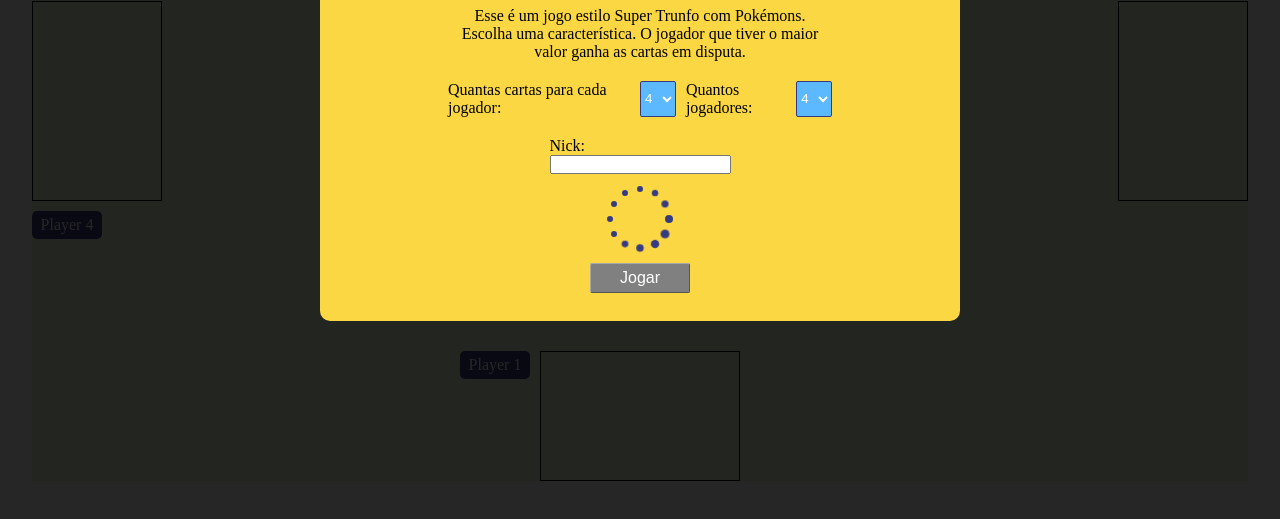
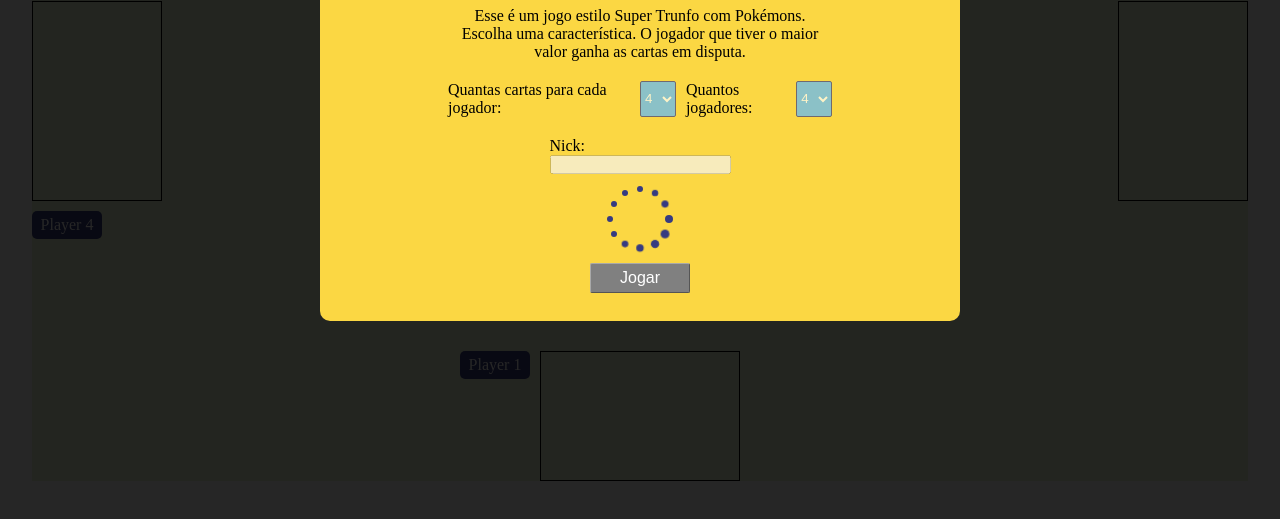
Before and after one commit to JoelMJunior/super-trunfo, a website with bundled scripts: page index.html in a window 1280 px wide. Both pictures are taken after a click on the button "Escolher". Shown: the part 279-798 px from the top of the page. Built offline with nearby package versions, Linux system fonts and the light colour scheme; no server answers.

Commit message:
fix: disable form after click on 'escolher'

```diff
--- a/css/loading.css
+++ b/css/loading.css
@@ -40,9 +40,16 @@
 
 .form {
     display: flex;
+    flex-direction: column;
+    align-items: center;
     width: 60%;
     margin-top: 20px;
 }
+
+.form-numbs {
+    display: flex;
+}
+
 select {
     width: 40px;
     background-color: var(--blue-light-color);
--- a/css/responsiveness.css
+++ b/css/responsiveness.css
@@ -9,7 +9,7 @@
         height: 40px;
         font-size: 1.2em;
     }
-    .form {
+    .form-numbs {
         flex-direction: column;
     }
     select {
--- a/index.html
+++ b/index.html
@@ -21,6 +21,7 @@
                 Escolha uma característica. O jogador que tiver o maior valor ganha as cartas em disputa.
             </p>
             <div class="form">
+                <div class="form-numbs">
                     <label for="numb-cards">Quantas cartas para cada jogador:</label>
                     <select name="numb-cards" id="numb-cards">
                         <option value=4>4</option>
@@ -41,6 +42,7 @@
                 <div class="nick-div">
                     <label for="nick">Nick:</label><br>
                     <input type="text" id="nick" name="nick" maxlength="8" value="">
+                </div>
             </div>
             <div id="loading-icon">
                 <div class="lds-default"><div></div><div></div><div></div><div></div><div></div>
--- a/scripts/script.js
+++ b/scripts/script.js
@@ -33,12 +33,22 @@ let idGameOverPl = [];
 
 
 btnLoadChoose.addEventListener('click', () => {
-    numbCardInit = Number(document.querySelector('#numb-cards').value);
-    numbPlayers = Number(document.querySelector('#numb-players').value);
+    const elemNumbCards = document.querySelector('#numb-cards');
+    const elemNumbPl = document.querySelector('#numb-players');
+    numbCardInit = Number(elemNumbCards.value);
+    numbPlayers = Number(elemNumbPl.value);
     numbTotalCards = numbCardInit * numbPlayers;
+    elemNumbCards.setAttribute('disabled', '');
+    elemNumbPl.setAttribute('disabled', '');
+
+    const elemNick = document.querySelector('#nick');
+    namePl1 = elemNick.value;
+    elemNick.setAttribute('disabled', '');
+
     btnLoadChoose.style.display = 'none';
     loadIcon.style.visibility = 'visible';
     btnLoadPlay.style.display = 'flex';
+
     ruffleIds(numbTotalCards);
     mainBoxDisplay(numbPlayers);
     getInfoPokemon();
@@ -105,7 +115,7 @@ function afterload() {
 }
 
 function startGame() {
-    namePl1 = document.querySelector('#nick').value;
+
     if(namePl1 !== "") {
         document.querySelector('.name-player').querySelector('p').textContent = namePl1;
         document.querySelector('#info-pl-1').querySelector('.info-name').textContent = namePl1;
```
Also changed, not shown: README.md. Lines whose indentation alone changed are shown as unchanged.
